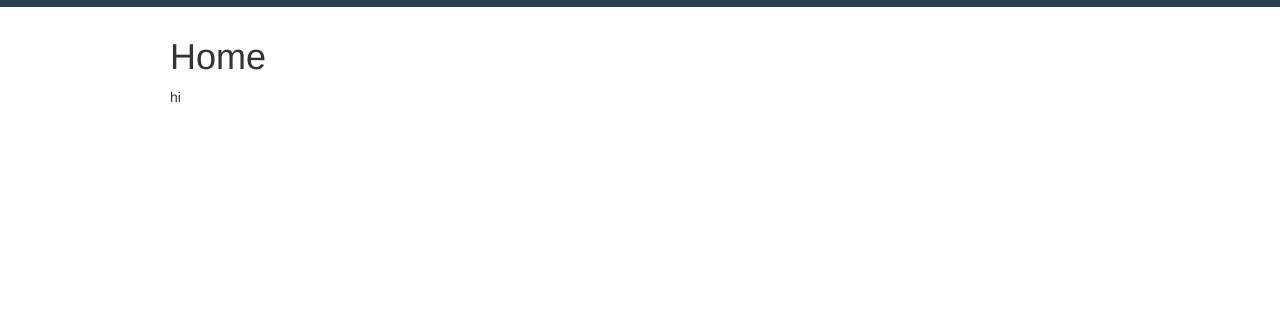
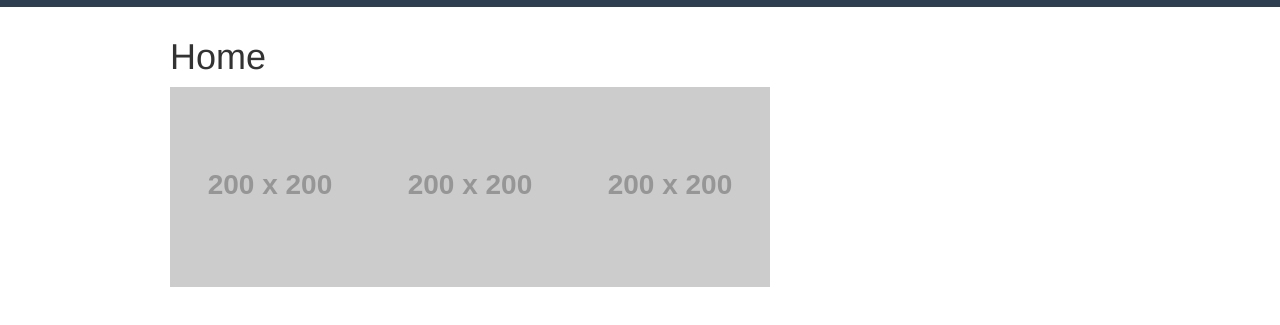
Before and after one commit to NolanAguirre/Y.S.-Management, a plain HTML site: page index.html in a window 1280 px wide. Shown: the part 73-398 px from the top of the page. Drawn offline with nearby package versions, Linux system fonts and the light colour scheme; some packages are replaced by stand-ins of ours; placeholder pictures from the web are drawn by us.

Commit message:
add filler slides

```diff
--- a/css/main.css
+++ b/css/main.css
@@ -80,3 +80,6 @@ form{
       width:400px;
    }
 }
+.home-slide{
+    float:left;
+}
--- a/js/home-controller.js
+++ b/js/home-controller.js
@@ -4,6 +4,11 @@ angular.module('ysm')
 ResidenceController.$inject = ['$routeParams'];
 function HomeController($routeParams) {
     var vm = this;
-    vm.hi = 'hi';
-    vm.letter = $routeParams.letter;
+    vm.slides = [{
+        image:'http://placehold.it/200x200/'
+    },{
+        image:'http://placehold.it/200x200/'
+    },{
+        image:'http://placehold.it/200x200/'
+    }]
 }
--- a/templates/home.html
+++ b/templates/home.html
@@ -1,2 +1,5 @@
 <h1>Home</h1>
-{{vm.hi}}
+
+<div class="home-slide" ng-repeat="slide in vm.slides">
+    <img src="{{slide.image}}" />
+</div>
```
